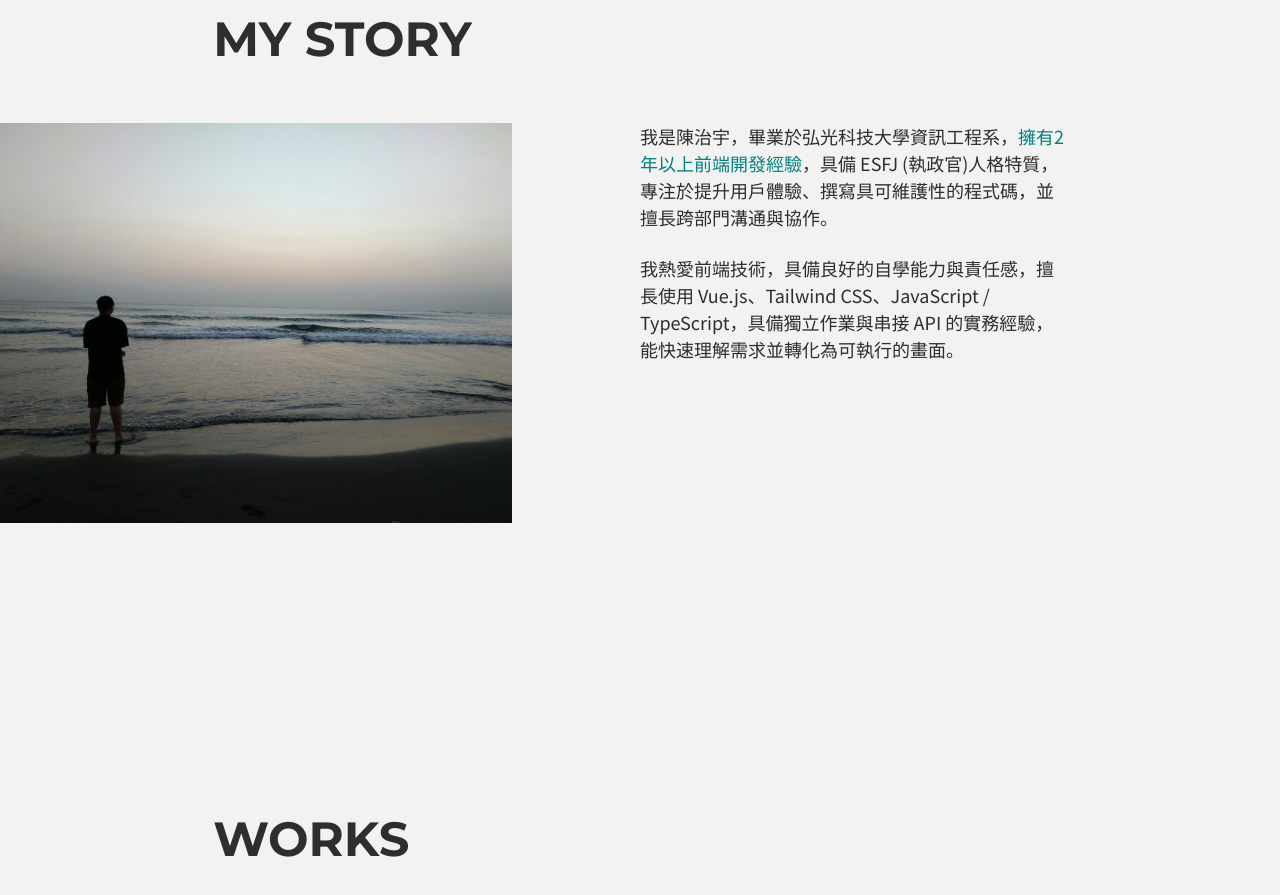
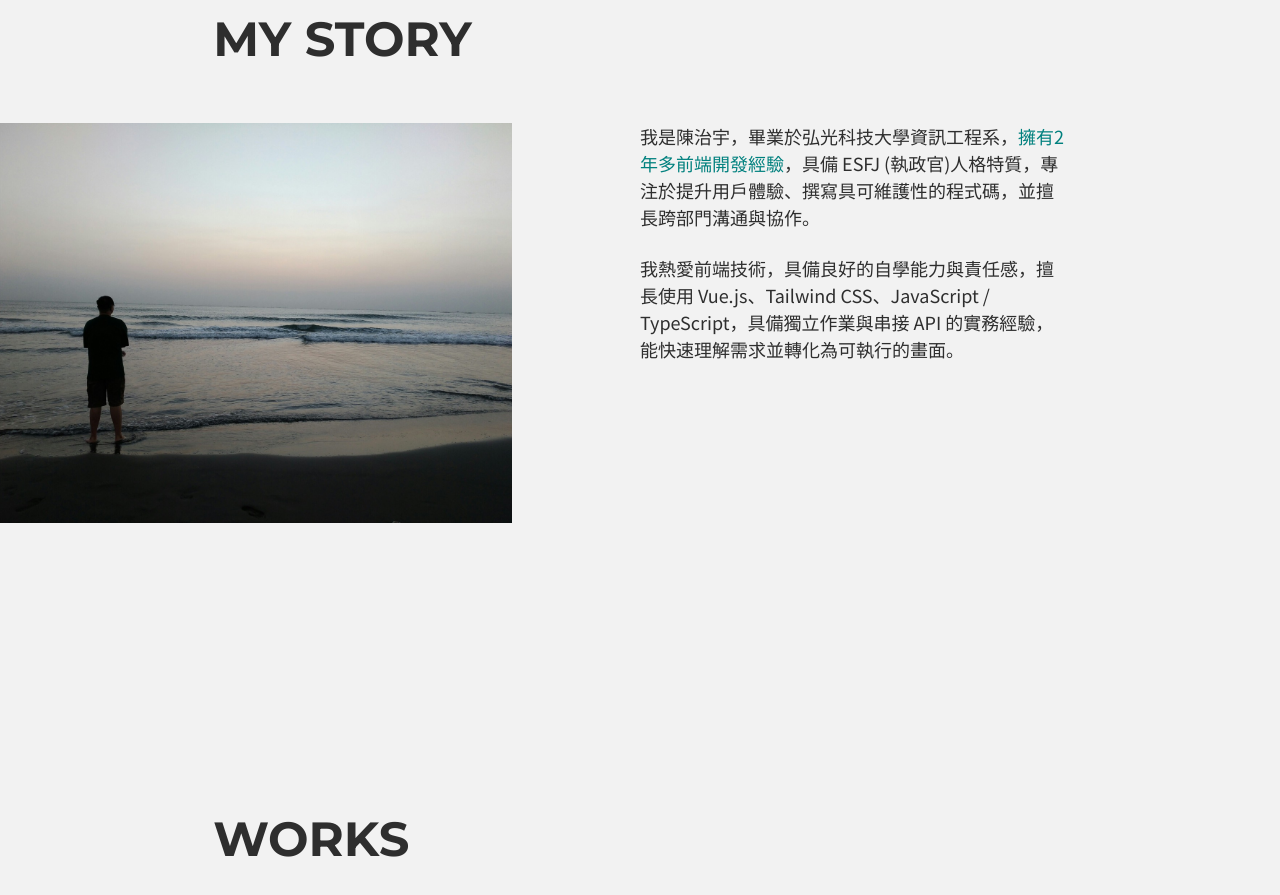
Before and after one commit to recall131477/personalSite, a plain HTML site: page index.html in a window 1280 px wide. Shown: the part 797-1692 px from the top of the page. Drawn offline with nearby package versions, Linux system fonts and the light colour scheme.

Commit message:
style: adjustment text

```diff
--- a/index.html
+++ b/index.html
@@ -62,7 +62,7 @@
           <div class=" about__info">
             <div class="about__intro">
               <p class="text-lg lg:text-base font-light">
-                我是陳治宇，畢業於弘光科技大學資訊工程系，<strong class="text-primary">擁有2年以上前端開發經驗</strong>，具備 ESFJ (執政官)人格特質，專注於提升用戶體驗、撰寫具可維護性的程式碼，並擅長跨部門溝通與協作。
+                我是陳治宇，畢業於弘光科技大學資訊工程系，<strong class="text-primary">擁有2年多前端開發經驗</strong>，具備 ESFJ (執政官)人格特質，專注於提升用戶體驗、撰寫具可維護性的程式碼，並擅長跨部門溝通與協作。
               </p>
               <br>
               <p class="text-lg lg:text-base font-light">我熱愛前端技術，具備良好的自學能力與責任感，擅長使用 Vue.js、Tailwind CSS、JavaScript / TypeScript，具備獨立作業與串接 API 的實務經驗，能快速理解需求並轉化為可執行的畫面。</p>
```
